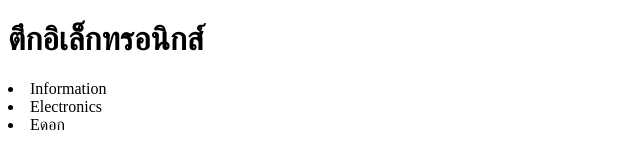
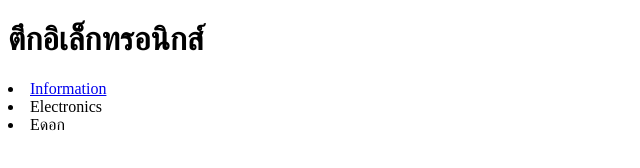
Before and after one commit to BarnabyEZ/Comlab2, a plain HTML site: page index.html in a window 1280 px wide. Shown: the full height of the page, 0-640 px from the left. Drawn offline with Linux system fonts and the light colour scheme.

Commit message:
create link

```diff
--- a/index.html
+++ b/index.html
@@ -7,7 +7,7 @@
 </head>
 <body>
     <h1>ตึกอิเล็กทรอนิกส์</h1>
-    <li>Information</li>
+    <li> <a href="ti.html"> Information</a></li>
     <li>Electronics</li>
     <li>Eดอก</li>
 </body>
```
